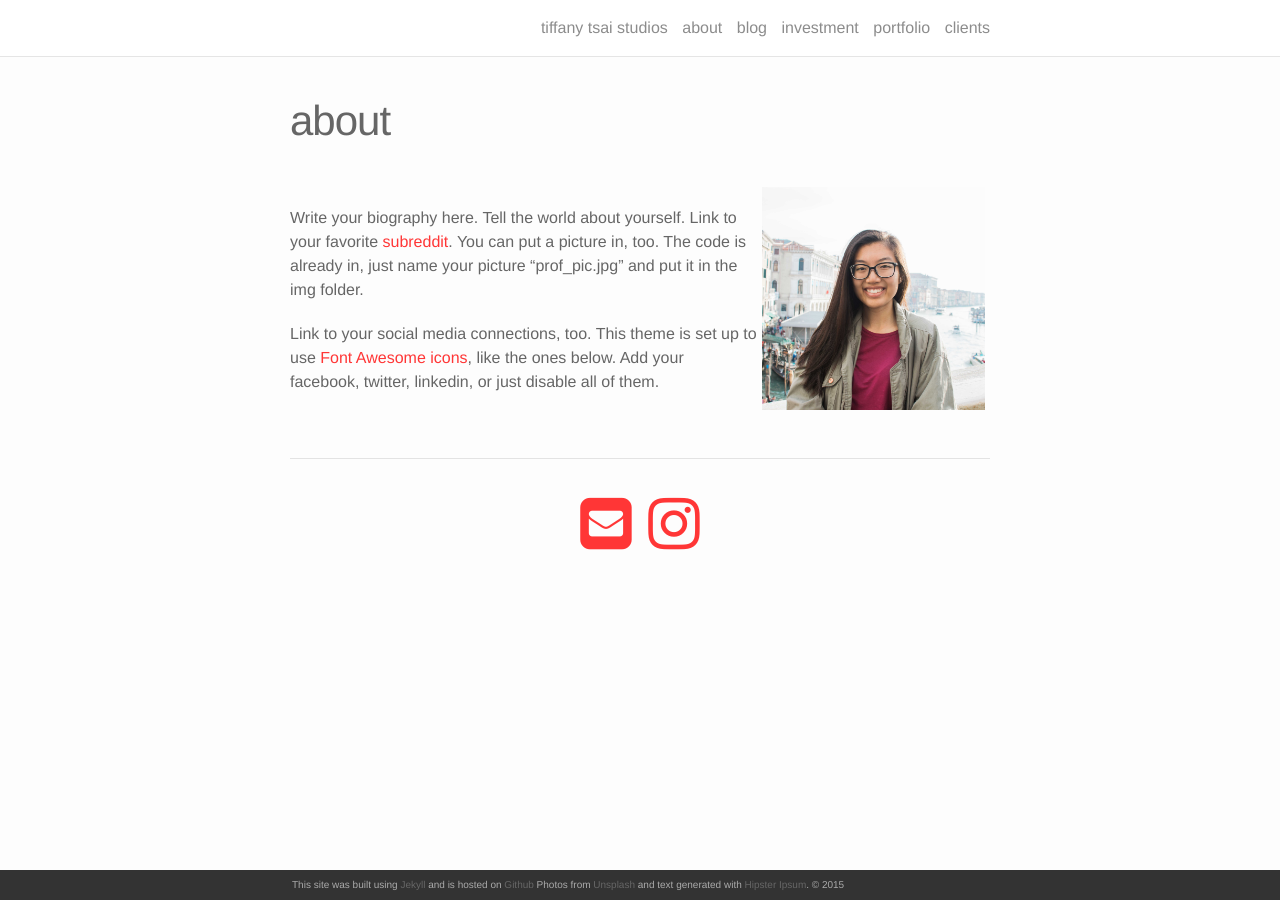
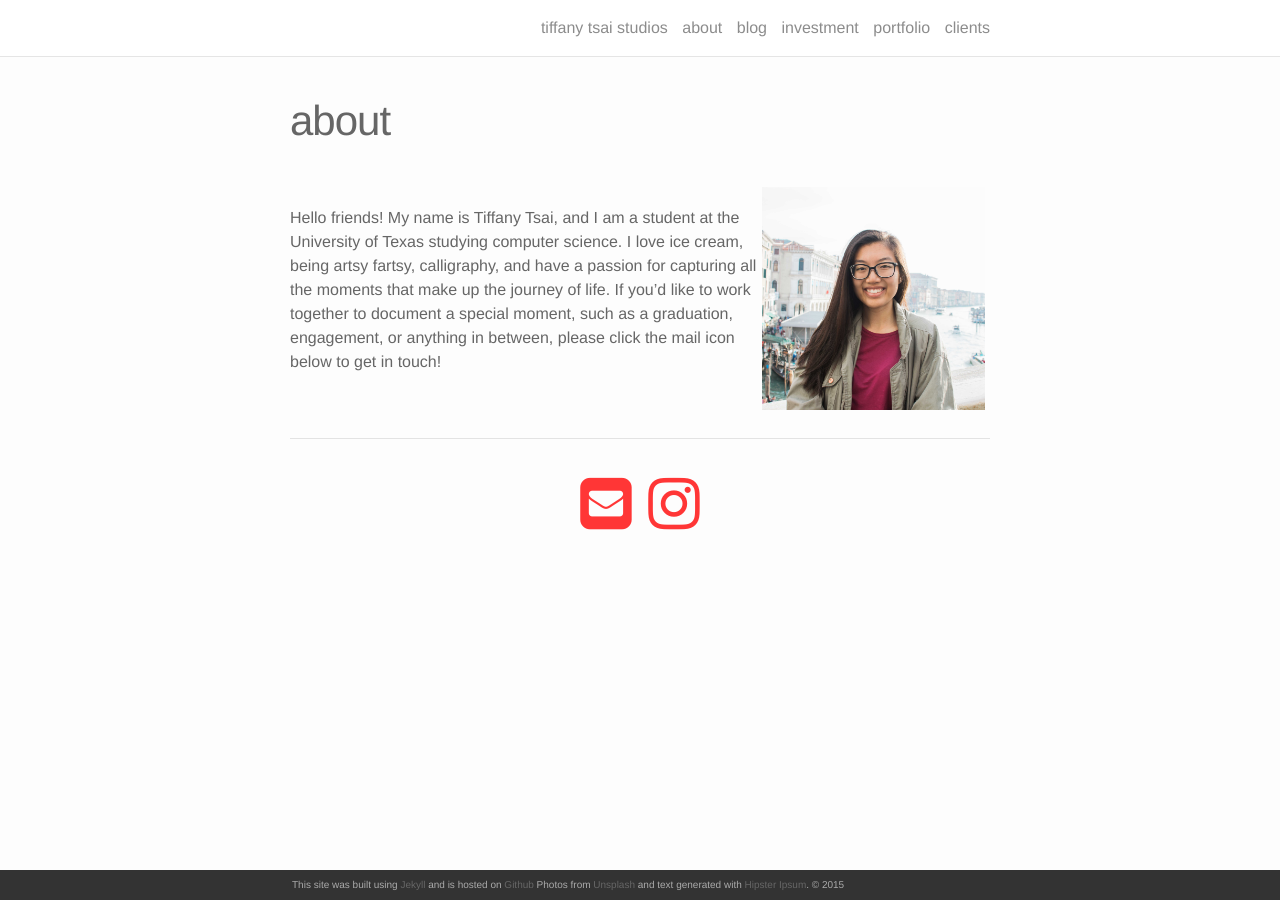
Before and after one commit to tsaitiffany/tsaitiffany.github.io, a Jekyll site: the page built from about.md, in a window 1280 px wide. Built offline with Jekyll 4.4.1, drawn with Linux system fonts in a browser that asks for light colours; nearby versions of some CDN libraries.

Commit message:
Update about.md

```diff
--- a/about.md
+++ b/about.md
@@ -7,9 +7,7 @@ permalink: /about/
 <img class="col one right" src="/img/about1.jpg">
 
 <br/>
-Write your biography here. Tell the world about yourself. Link to your favorite <a href="http://reddit.com" target="blank">subreddit</a>. You can put a picture in, too. The code is already in, just name your picture "prof_pic.jpg" and put it in the img folder.
-
-Link to your social media connections, too. This theme is set up to use <a href="http://fortawesome.github.io/Font-Awesome/" target="blank">Font Awesome icons</a>, like the ones below. Add your facebook, twitter, linkedin, or just disable all of them.
+Hello friends! My name is Tiffany Tsai, and I am a student at the University of Texas studying computer science. I love ice cream, being artsy fartsy, calligraphy, and have a passion for capturing all the moments that make up the journey of life. If you'd like to work together to document a special moment, such as a graduation, engagement, or anything in between, please click the mail icon below to get in touch!
 
 
 <br/>
```
